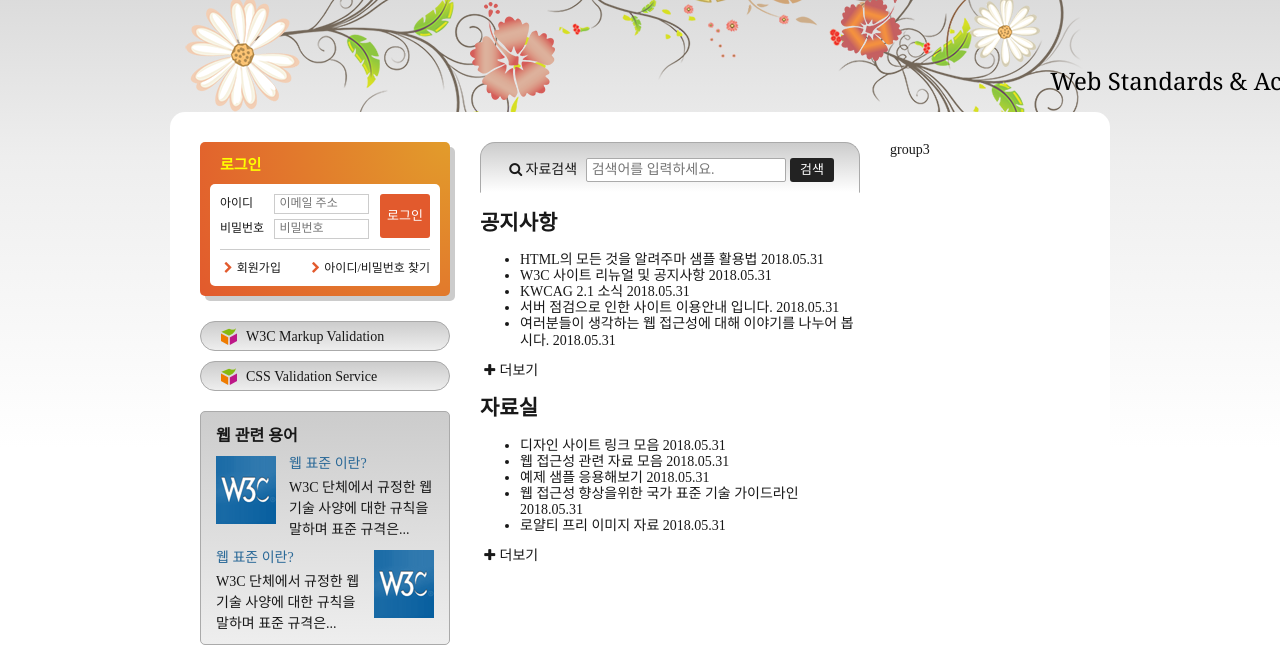
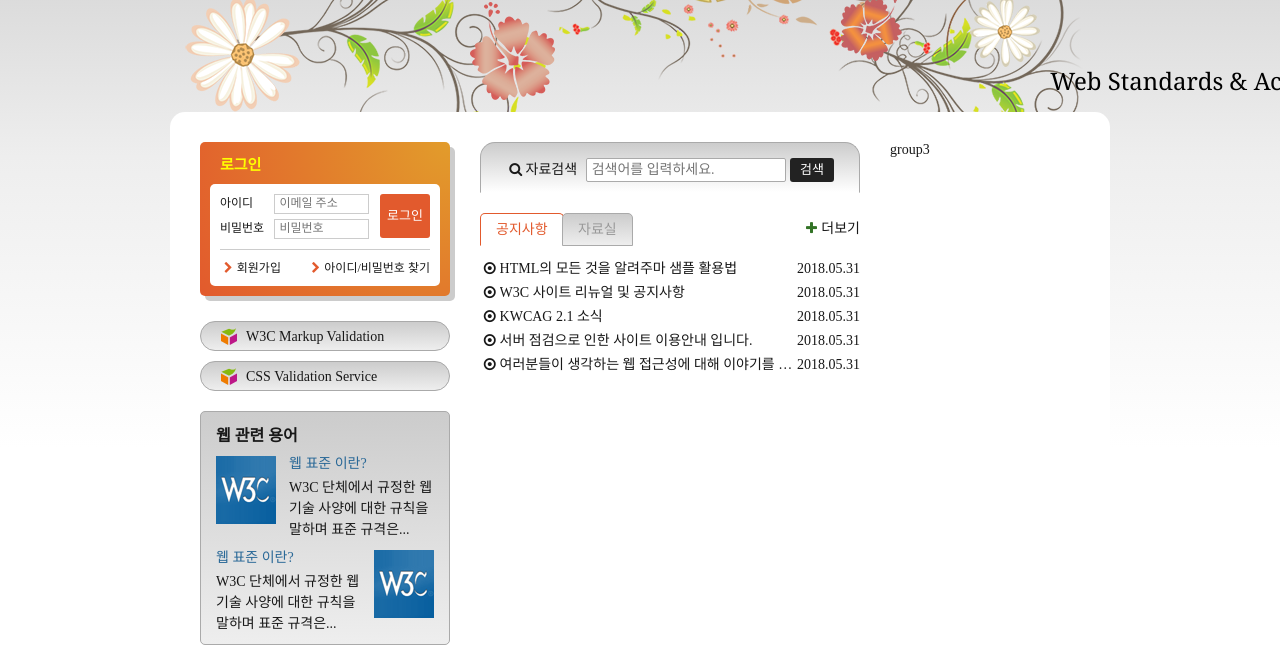
Before and after one commit to HyunJungC-Dev/HTML5-CSS-example, a plain HTML site: page index.html in a window 1280 px wide. Shown: the part 134-800 px from the top of the page. Drawn offline with Linux system fonts and the light colour scheme; a web font is replaced by a local one.

Commit message:
공지사항 및 자료실 완성

```diff
--- a/css/stylesheet.css
+++ b/css/stylesheet.css
@@ -403,6 +403,76 @@ body *::after{
   border-radius: 3px;
   font-size: 1.3rem;
 }
+/* 공지사항 및 자료실 */
+.board{
+  margin-top: 20px;
+  position: relative;
+  padding-top: 40px;
+  min-height: 170px;
+}
+.notice-list, .pds-list,
+.notice-more, .pds-more{
+  display: none;
+}
+.tab-act .notice-list,
+.tab-act .pds-list,
+.tab-act .notice-more,
+.tab-act .pds-more{
+  display: block;
+}
+.tab{
+  position: absolute;
+  top: 0;
+  font-size: 1em;
+  font-weight: 400;
+  margin: 0;
+}
+.tab a{
+  display: block;
+  border: 1px solid #aaa;
+  border-radius: 5px 5px 0 0;
+  color: #999;
+  background: #ccc linear-gradient(180deg, #ccc, #eee);
+  padding: 8px 15px 7px;
+}
+.tab-act .tab a{
+  color: #e25a2d;
+  background: #fff;
+  border-color:#e25a2d #e25a2d #fff #e25a2d;
+}
+.notice-heading{
+  left: 0;
+}
+.pds-heading{
+  left: 82px;
+}
+.notice-list, .pds-list{
+  margin: 0;
+  padding-left: 0;
+  list-style: none;
+}
+.notice-list li,
+.pds-list li{
+  display: flex;
+  justify-content: space-between;
+  margin: 8px 0;
+}
+.notice-list a,
+.pds-list a{
+  flex: 1 1 0;
+  text-overflow: ellipsis;
+  overflow: hidden;
+  white-space: nowrap;
+}
+.notice-more, .pds-more{
+  position: absolute;
+  top: 0px;
+  right: -8px;
+  padding: 8px;
+}
+.icon-plus{
+  color: hsla(110, 50%, 30%, 1)
+}
 
 .slogan{
   background-color: purple;
--- a/index.html
+++ b/index.html
@@ -286,23 +286,23 @@
                 <a href="#">공지사항</a>
               </h2>
               <ul class="notice-list">
-                <li>
+                <li class="icon-dot-circled">
                   <a href="#">HTML의 모든 것을 알려주마 샘플 활용법</a>
                   <time datetime="2018-05-31T13:53:45">2018.05.31</time>
                 </li>
-                <li>
+                <li class="icon-dot-circled">
                   <a href="#">W3C 사이트 리뉴얼 및 공지사항</a>
                   <time datetime="2018-05-31T13:53:45">2018.05.31</time>
                 </li>
-                <li>
+                <li class="icon-dot-circled">
                   <a href="#">KWCAG 2.1 소식</a>
                   <time datetime="2018-05-31T13:53:45">2018.05.31</time>
                 </li>
-                <li>
+                <li class="icon-dot-circled">
                   <a href="#">서버 점검으로 인한 사이트 이용안내 입니다.</a>
                   <time datetime="2018-05-31T13:53:45">2018.05.31</time>
                 </li>
-                <li>
+                <li class="icon-dot-circled">
                   <a href="#">여러분들이 생각하는 웹 접근성에 대해 이야기를 나누어 봅시다.</a>
                   <time datetime="2018-05-31T13:53:45">2018.05.31</time>
                 </li>
@@ -315,23 +315,23 @@
                 <a href="#">자료실</a>
               </h2>
               <ul class="pds-list">
-                <li>
+                <li  class="icon-dot-circled">
                   <a href="#">디자인 사이트 링크 모음</a>
                   <time datetime="2018-05-31T13:53:45">2018.05.31</time>
                 </li>
-                <li>
+                <li  class="icon-dot-circled">
                   <a href="#">웹 접근성 관련 자료 모음</a>
                   <time datetime="2018-05-31T13:53:45">2018.05.31</time>
                 </li>
-                <li>
+                <li  class="icon-dot-circled">
                   <a href="#">예제 샘플 응용해보기</a>
                   <time datetime="2018-05-31T13:53:45">2018.05.31</time>
                 </li>
-                <li>
+                <li  class="icon-dot-circled">
                   <a href="#">웹 접근성 향상을위한 국가 표준 기술 가이드라인</a>
                   <time datetime="2018-05-31T13:53:45">2018.05.31</time>
                 </li>
-                <li>
+                <li  class="icon-dot-circled">
                   <a href="#">로얄티 프리 이미지 자료</a>
                   <time datetime="2018-05-31T13:53:45">2018.05.31</time>
                 </li>
```
